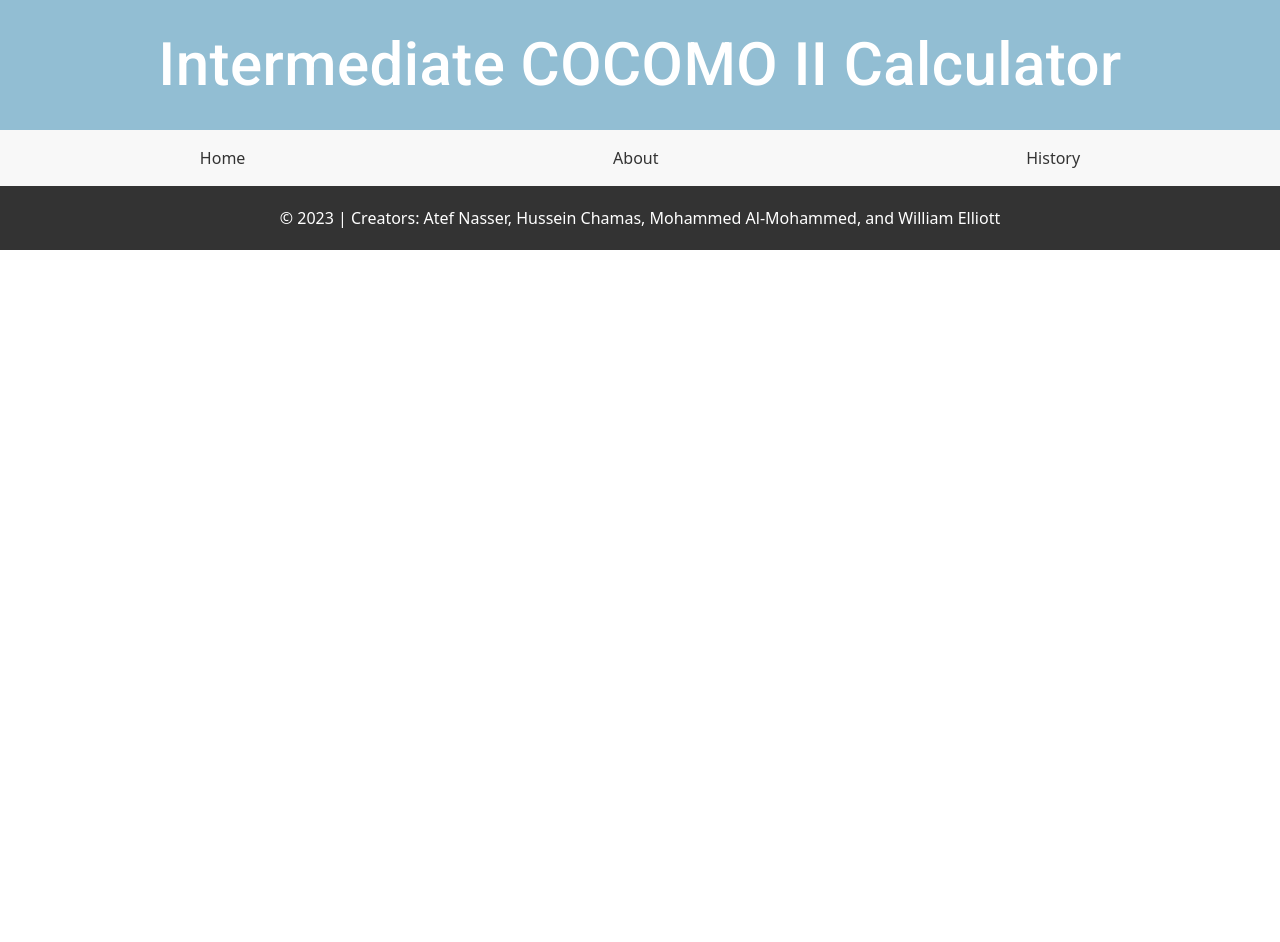
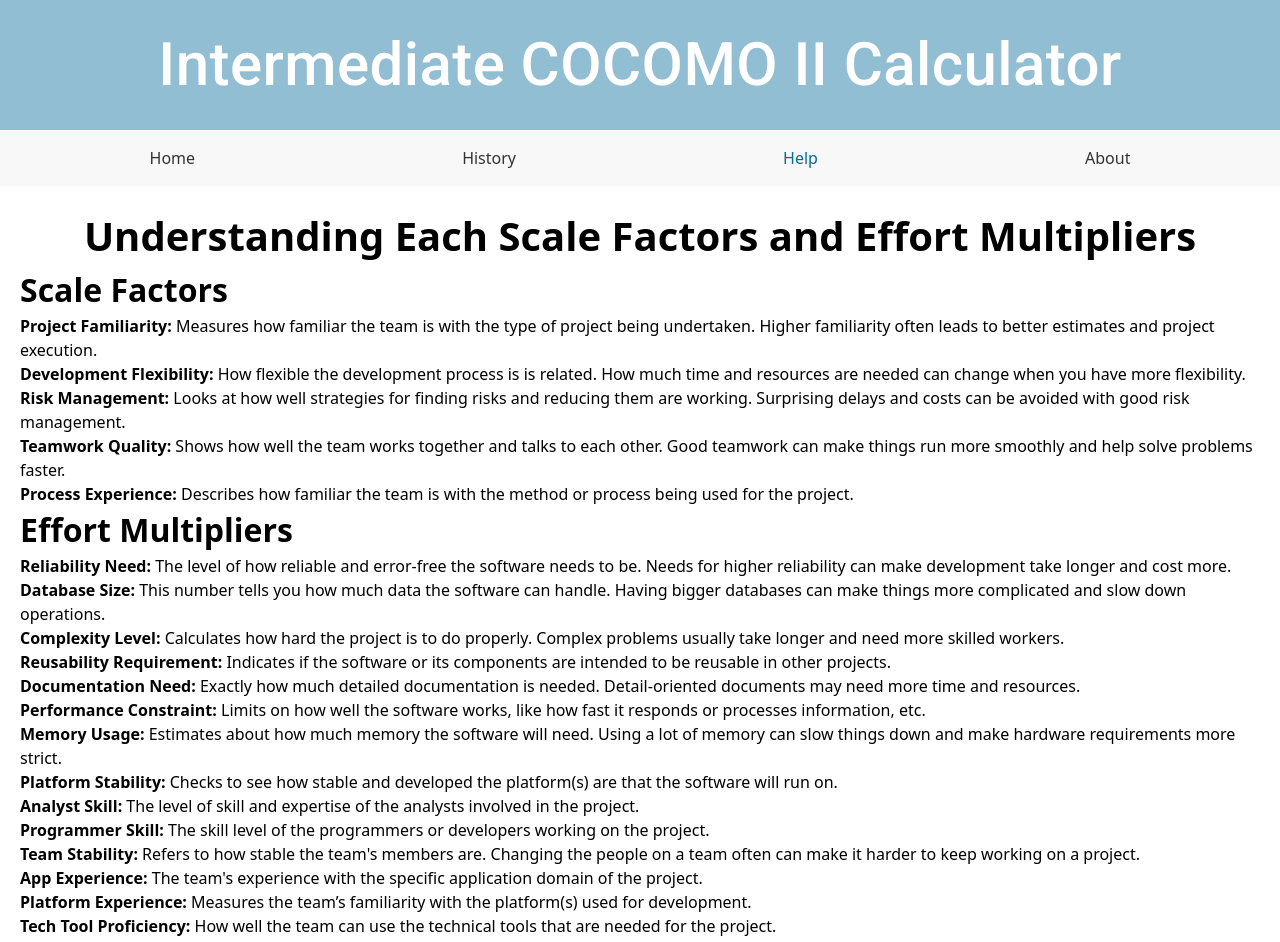
Before and after one commit to atefnasser/Intermediate-Cocomo2, a React (Vite) app: page /help in a window 1280 px wide. Shown: the top 942 px of the page. Before the commit the page ends 800 px from the top, so only its background shows below. Built offline with nearby package versions, Linux system fonts and the light colour scheme.

Commit message:
Created Help Page
Help page which describes each Scale factor and effort multiplier

```diff
--- a/src/App.tsx
+++ b/src/App.tsx
@@ -5,6 +5,7 @@ import { BrowserRouter as Router, Routes, Route } from 'react-router-dom';
 import Toolbar from './components/header/header';
 import NavBar from './components/navbar/NavBar'; // Make sure this import path is correct
 import MainPage from './pages/main/main-page';
+import HelpPage from './components/help/HelpPage';
 import About from './components/about/About';
 import HistoryPage from './components/history/HistoryPage'; // Create this component
 import Footer from './components/footer/Footer';
@@ -21,6 +22,7 @@ function App() {
             <Route path="/" element={<MainPage />} />
             <Route path="/about" element={<About />} />
             <Route path="/history" element={<HistoryPage />} />
+            <Route path="/help" element={<HelpPage />} />
           </Routes>
           <Footer />
         </div>
--- /dev/null
+++ b/src/components/help/HelpPage.tsx
@@ -0,0 +1,50 @@
+// HelpPage.tsx
+
+import React from 'react';
+
+const HelpPage: React.FC = () => {
+    return (
+      <div className="help-page-container" style={{ padding: '20px' }}>
+        {/* Main Title */}
+        <h1 style={{ textAlign: 'center', fontSize: '2.5em', fontWeight: 'bold' }}>Understanding Each Scale Factors and Effort Multipliers</h1>
+
+      <section>
+      <h2 style={{ fontSize: '2em', fontWeight: 'bold' }}>Scale Factors</h2>
+        <ul>
+          <li><strong>Project Familiarity:</strong> Measures how familiar the team is with the type of project being undertaken. Higher familiarity often leads to better estimates and project execution.</li>
+          <li><strong>Development Flexibility:</strong> How flexible the development process is is related. How much time and resources are needed can change when you have more flexibility.</li>
+          <li><strong>Risk Management:</strong> Looks at how well strategies for finding risks and reducing them are working. Surprising delays and costs can be avoided with good risk management.</li>
+          <li><strong>Teamwork Quality:</strong> Shows how well the team works together and talks to each other. Good teamwork can make things run more smoothly and help solve problems faster.</li>
+          <li><strong>Process Experience:</strong> Describes how familiar the team is with the method or process being used for the project.</li>
+          {/* Add additional scale factors as needed */}
+        </ul>
+      </section>
+
+      <section>
+      <h2 style={{ fontSize: '2em', fontWeight: 'bold' }}>Effort Multipliers</h2>
+        <ul>
+          <li><strong>Reliability Need:</strong> The level of how reliable and error-free the software needs to be. Needs for higher reliability can make development take longer and cost more.</li>
+          <li><strong>Database Size:</strong> This number tells you how much data the software can handle. Having bigger databases can make things more complicated and slow down operations.</li>
+          <li><strong>Complexity Level:</strong> Calculates how hard the project is to do properly.  Complex problems usually take longer and need more skilled workers.</li>
+          <li><strong>Reusability Requirement:</strong> Indicates if the software or its components are intended to be reusable in other projects.</li>
+          <li><strong>Documentation Need:</strong> Exactly how much detailed documentation is needed. Detail-oriented documents may need more time and resources.</li>
+          <li><strong>Performance Constraint:</strong> Limits on how well the software works, like how fast it responds or processes information, etc.</li>
+          <li><strong>Memory Usage:</strong> Estimates about how much memory the software will need. Using a lot of memory can slow things down and make hardware requirements more strict.</li>
+          <li><strong>Platform Stability:</strong> Checks to see how stable and developed the platform(s) are that the software will run on.</li>
+          <li><strong>Analyst Skill:</strong> The level of skill and expertise of the analysts involved in the project.</li>
+          <li><strong>Programmer Skill:</strong> The skill level of the programmers or developers working on the project.</li>
+          <li><strong>Team Stability:</strong> Refers to how stable the team's members are. Changing the people on a team often can make it harder to keep working on a project.</li>
+          <li><strong>App Experience:</strong> The team's experience with the specific application domain of the project.</li>
+          <li><strong>Platform Experience:</strong> Measures the team’s familiarity with the platform(s) used for development.</li>
+          <li><strong>Tech Tool Proficiency:</strong> How well the team can use the technical tools that are needed for the project.</li>
+          <li><strong>Use of Software Tools:</strong> The extent to which software tools are employed in the development process.</li>
+          <li><strong>Multisite Development:</strong> Involves projects being developed across multiple locations, which can add complexity and communication challenges.</li>
+          <li><strong>Required Development Schedule:</strong> The time frame within which the project needs to be completed. Tighter schedules can increase pressure and potentially impact quality.</li>
+          {/* Add additional effort multipliers as needed */}
+        </ul>
+      </section>
+    </div>
+  );
+};
+
+export default HelpPage;
--- a/src/components/navbar/NavBar.tsx
+++ b/src/components/navbar/NavBar.tsx
@@ -8,14 +8,15 @@ const NavBar = () => {
             <NavLink to="/" className={({ isActive }) => isActive ? 'nav-link active' : 'nav-link'}>
                 Home
             </NavLink>
-      <NavLink to="/about" className={({ isActive }) => isActive ? 'nav-link active' : 'nav-link'}>
-        About
-      </NavLink>
             <NavLink to="/history" className={({ isActive }) => isActive ? 'nav-link active' : 'nav-link'}>
                 History
             </NavLink>
-      {/* Add more navigation links as needed */}
-    </nav>
+            <NavLink to="/help" className={({ isActive }) => isActive ? 'nav-link active' : 'nav-link'}>
+                Help
+            </NavLink>
+            <NavLink to="/about" className={({ isActive }) => isActive ? 'nav-link active' : 'nav-link'}>
+                About
+            </NavLink>    </nav>
     );
 };
 
```
Lines whose indentation alone changed are shown as unchanged.
